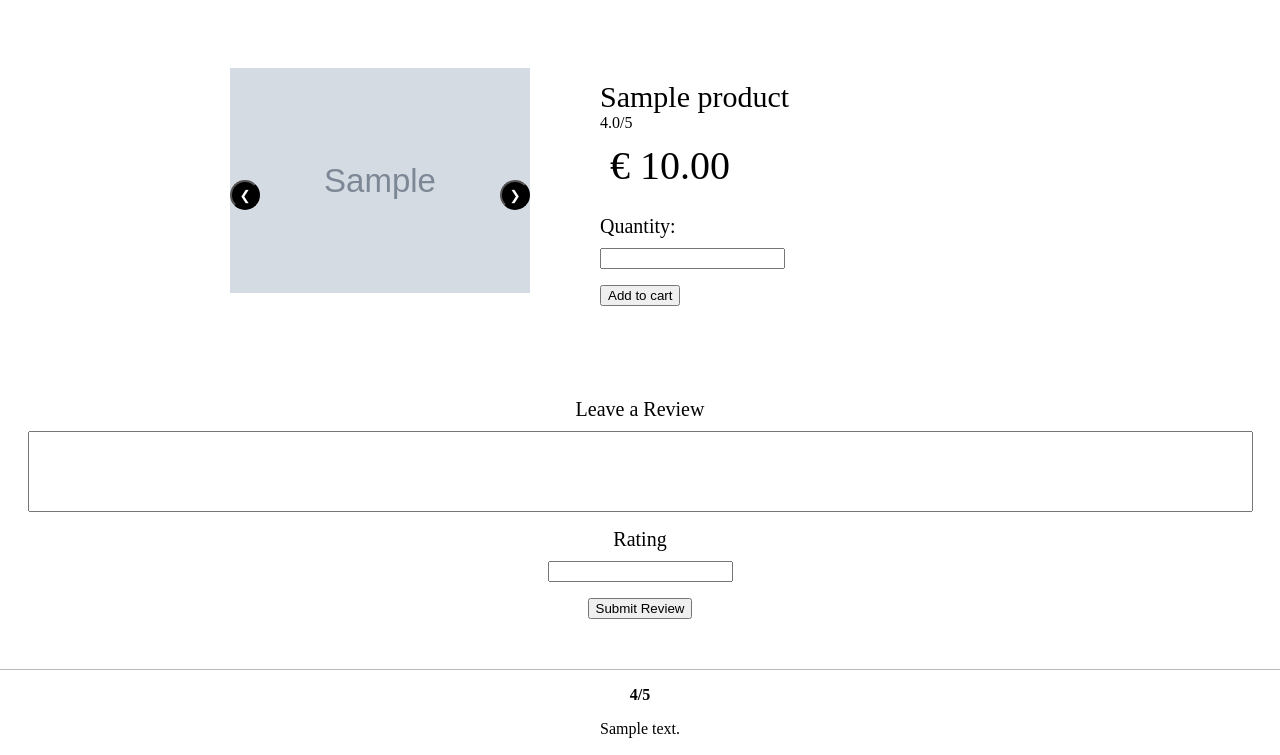
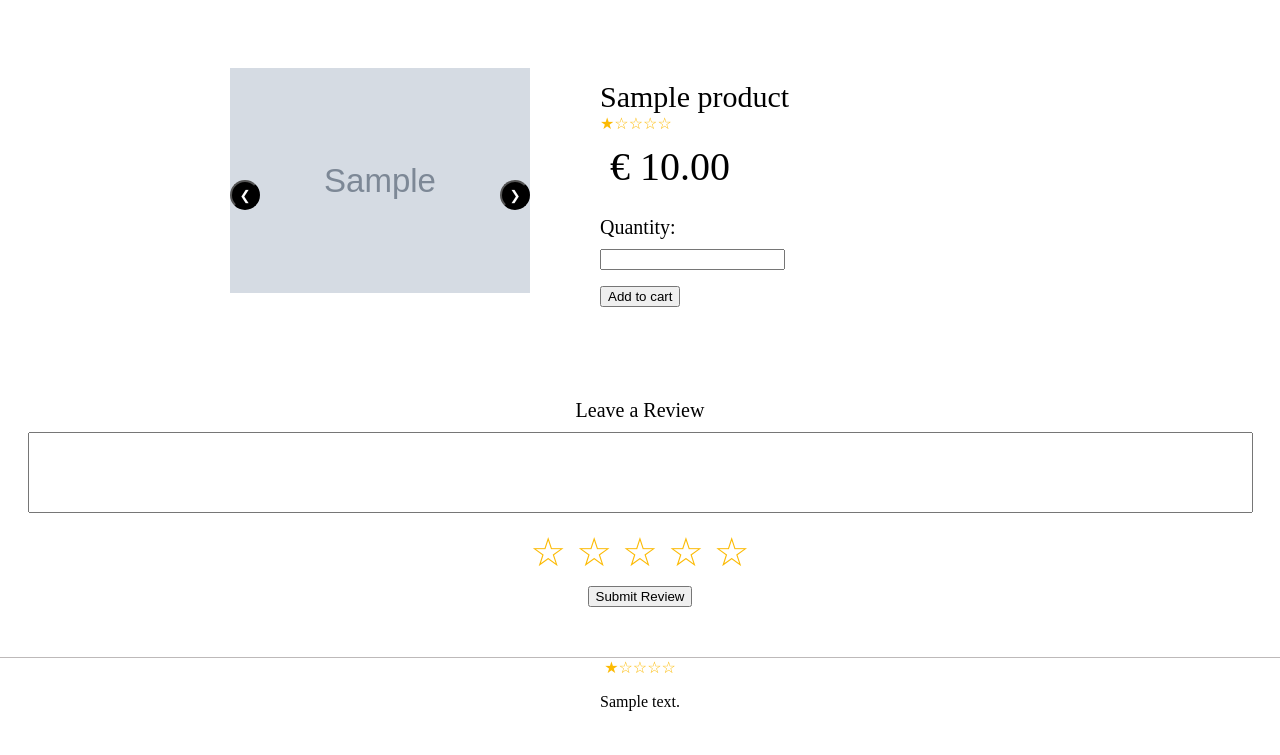
Before and after one commit to quekyuyang/online-shop, a Django app: page /1 in a window 1280 px wide. Shown: the part 45-800 px from the top of the page. Run offline with Django 4.2, Linux system fonts and the light colour scheme; tables that the repository leaves empty hold one stand-in row (values such as "Sample post"); grey boxes marked "Sample" are stand-in pictures; parts of the project's set-up code (start-up, migrations or seed data) failed here and were passed over.

Commit message:
Add rating stars

```diff
--- a/shop/forms.py
+++ b/shop/forms.py
@@ -32,7 +32,8 @@
     class Meta:
         model = Review
         fields = ['content', 'rating']
-        widgets = {'content': forms.Textarea(attrs={'cols':150, 'rows':5})}
+        widgets = {'content': forms.Textarea(attrs={'cols':150, 'rows':5}),
+                   'rating': forms.RadioSelect()}
 
 
 class LoginForm(forms.Form):
--- a/shop/models.py
+++ b/shop/models.py
@@ -44,7 +44,15 @@
 
 
 class Review(models.Model):
+    rating_choices = [
+        (1, '&#9734;'),
+        (2, '&#9734;'),
+        (3, '&#9734;'),
+        (4, '&#9734;'),
+        (5, '&#9734;')
+    ]
+
     content = models.CharField(max_length=2000)
-    rating = models.PositiveSmallIntegerField(validators=[validate_rating])
+    rating = models.PositiveSmallIntegerField(validators=[validate_rating], choices=rating_choices, default=0)
     product = models.ForeignKey(Product, on_delete=models.CASCADE)
     user = models.ForeignKey(User, on_delete=models.SET_NULL, null=True)
--- a/shop/static/shop/product_details.css
+++ b/shop/static/shop/product_details.css
@@ -55,12 +55,16 @@
   width: 400px;
 }
 
+div.rating-stars {
+  color: #fcba03;
+}
+
 div.product-price {
   font-size: 40px;
   padding: 10px;
 }
 
-form label {
+form.add-to-cart label {
   display: block;
   margin-bottom: 10px;
   font-size: 20px;
@@ -74,3 +78,23 @@
   border-top: 1px solid #bdb9b9;
   margin-top: 50px;
 }
+
+p.review-text label {
+  display: block;
+  font-size: 20px;
+  margin: 10px;
+}
+
+div.rating-select {
+  color: #fcba03;
+  font-size: 40px;
+  margin: 10px;
+}
+
+div.rating-select input {
+  display: none;
+}
+
+div.rating-select label {
+  cursor: pointer;
+}
--- /dev/null
+++ b/shop/static/shop/rating_stars.js
@@ -0,0 +1,16 @@
+function update_stars() {
+  let stars = document.querySelectorAll('div.rating-select input[name="rating"]');
+  for (let star of stars) {
+    star.previousElementSibling.innerHTML = "&#9733;";
+  }
+  let stars_after_selected = document.querySelectorAll(
+    'div.rating-select input[name="rating"]:checked ~ input'
+  );
+  for (let star of stars_after_selected) {
+    star.previousElementSibling.innerHTML = "&#9734;";
+  }
+}
+
+document.addEventListener("DOMContentLoaded", function(event) {
+  document.querySelector("div.rating-select").addEventListener("click", update_stars);
+})
--- a/shop/templates/shop/product_details.html
+++ b/shop/templates/shop/product_details.html
@@ -21,9 +21,9 @@
   </div>
   <div id="product-info">
     <div class="product-name">{{ product.name }}</div>
-    <div>{{ mean_rating | floatformat:"1" }}/5</div>
+    <div class="rating-stars">{{ rating_stars_str | safe }}</div>
     <div class="product-price">&euro; {{ product.price | floatformat:"2" }}</div>
-    <form action="{% url 'add_to_cart' product.id %}" method="post">
+    <form action="{% url 'add_to_cart' product.id %}" class="add-to-cart" method="post">
       {% csrf_token %}
       {{ add_to_cart_form.as_p }}
       <input type="submit" value="Add to cart">
@@ -31,21 +31,25 @@
   </div>
 </div>
 <div>
-  <form action="{% url 'post_review' product.id %}" method="post">
+  <form action="{% url 'post_review' product.id %}" class="review-submit" method="post">
     {% csrf_token %}
-    <p>
+    <p class="review-text">
       {{ review_form.content.label_tag }}
       {{ review_form.content }}
     </p>
-    <p>
-      {{ review_form.rating.label_tag }}
-      {{ review_form.rating }}
-    </p>
+
+    <div class="rating-select">
+      {% for radio in review_form.rating %}
+        <label for="{{ radio.id_for_label }}">{{ radio.choice_label | safe }}</label>
+        {{ radio.tag }}
+      {% endfor %}
+    </div>
+
     <input type="submit" value="Submit Review">
   </form>
   <div class="reviews">
     {% for review in reviews %}
-      <p><strong>{{ review.rating }}/5</strong></p>
+      <div class="rating-stars">{{ review.stars_str | safe }}</div>
       <p>{{ review.content }}</p>
     {% endfor %}
   </div>
@@ -53,4 +57,5 @@
 </div>
 
 <script src="{% static 'shop/image_slideshow.js' %}"></script>
+<script src="{% static 'shop/rating_stars.js' %}"></script>
 {% endblock body %}
--- a/shop/views.py
+++ b/shop/views.py
@@ -47,14 +47,31 @@
     review_form = ReviewForm(label_suffix='')
     review_form['content'].label = 'Leave a Review'
     reviews = product.review_set.all()
-    mean_rating = reviews.aggregate(Avg('rating'))['rating__avg']
+    if len(reviews) > 0:
+        mean_rating = reviews.aggregate(Avg('rating'))['rating__avg']
+        stars_str = rating_stars(round(mean_rating))
+    else:
+        stars_str = ""
     recent_reviews = reviews.reverse()[:5]
+    for review in recent_reviews:
+        review.stars_str = rating_stars(review.rating)
 
     template = loader.get_template('shop/product_details.html')
-    context = {'product': product, 'add_to_cart_form': add_to_cart_form,
-               'review_form': review_form, 'reviews': recent_reviews,
-               'mean_rating': mean_rating}
+    context = {
+        'product': product,
+        'rating_stars_str': stars_str,
+        'add_to_cart_form': add_to_cart_form,
+        'review_form': review_form,
+        'reviews': recent_reviews,
+        }
     return HttpResponse(template.render(context, request))
+
+
+def rating_stars(rating):
+    total_stars = 5
+    stars_str = "&#9733;"*rating
+    stars_str += "&#9734;"*(total_stars-rating)
+    return stars_str
 
 
 @require_POST
```
Also changed, not shown: shop/migrations/0014_alter_review_rating.py (added).
